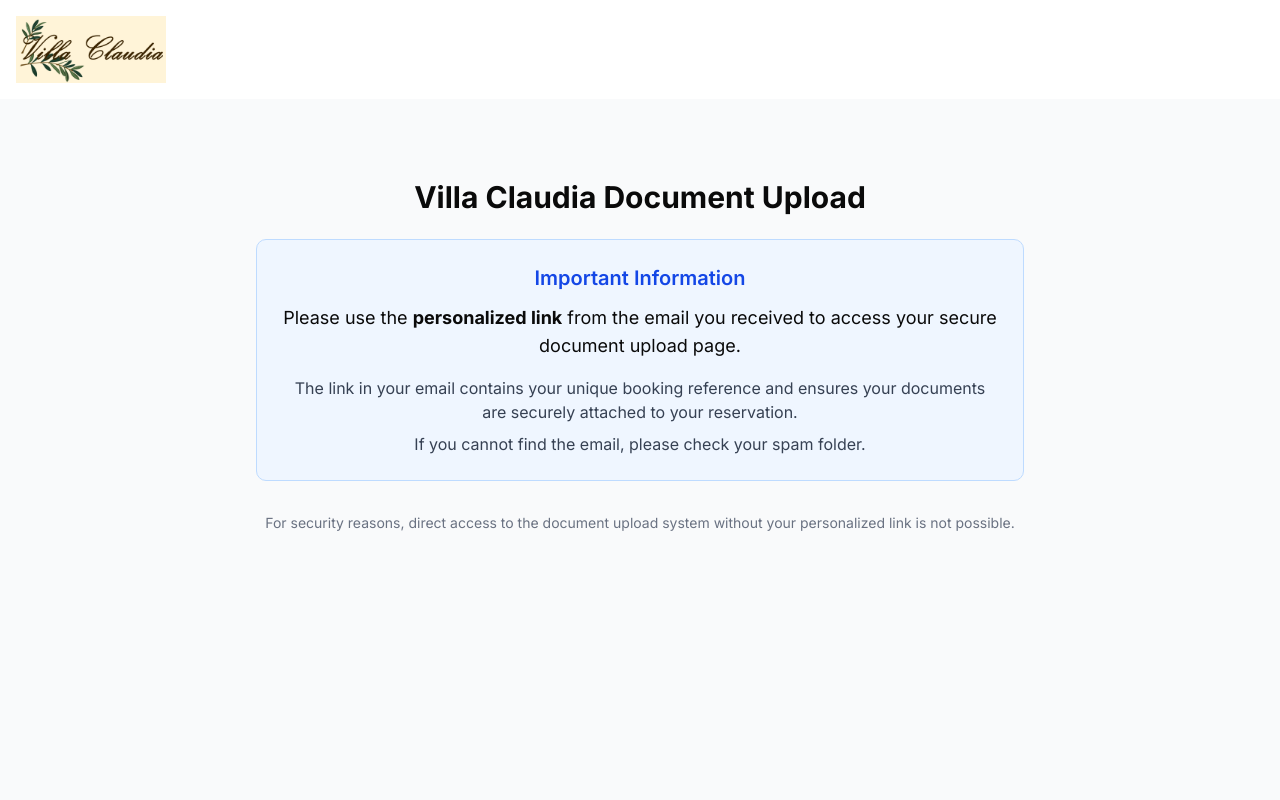
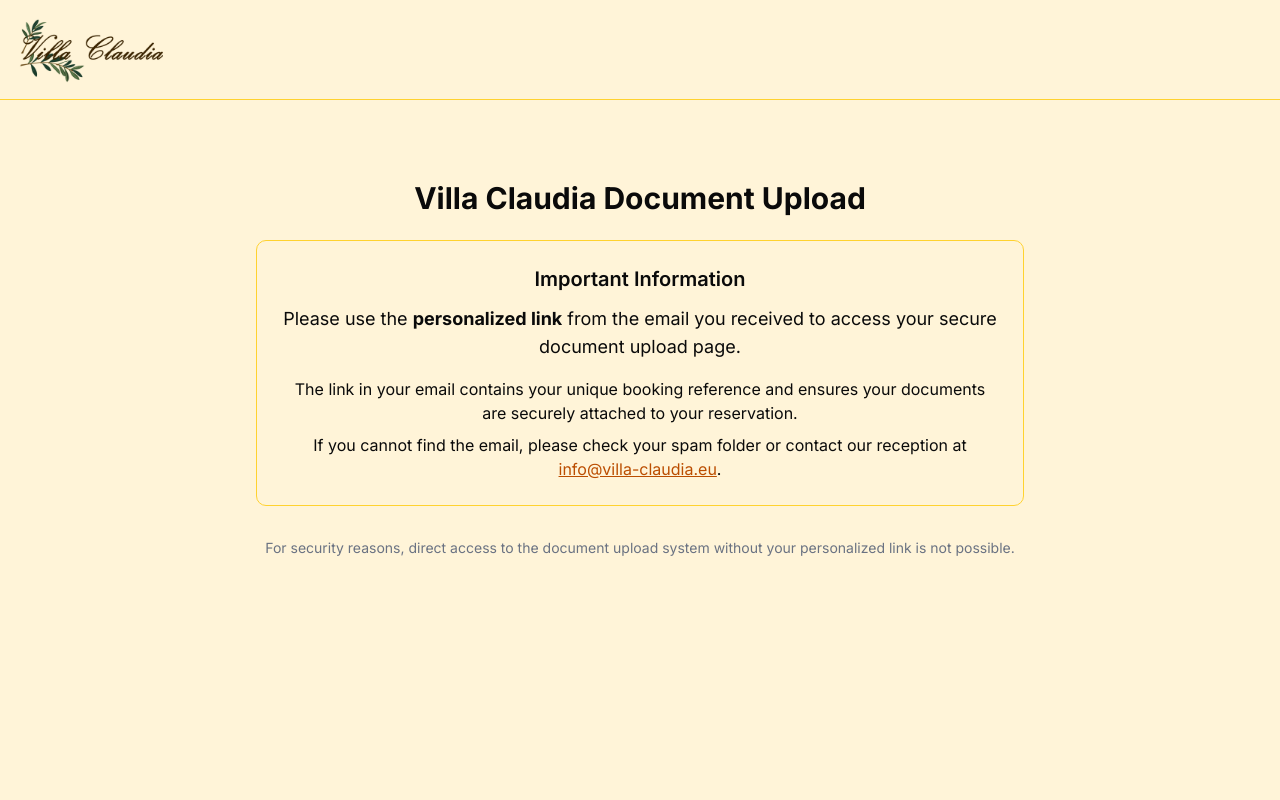
Before and after one commit to t-scheiber/villaclaudiaupload, a Next.js app: page /uploads in a window 1280 px wide. Shown: the top 800 px of the page. Built offline with nearby package versions, Linux system fonts and the light colour scheme.

Commit message:
Restyle header, footer and info boxes with an amber theme

```diff
--- a/app/layout.tsx
+++ b/app/layout.tsx
@@ -19,7 +19,7 @@ export default function RootLayout({
   return (
     <html lang="en">
       <body className={inter.className}>
-        <header className="bg-white p-4 shadow-sm">
+        <header className="bg-[#fff4d8] p-4 shadow-sm border-b border-amber-300">
           <div className="container mx-auto flex justify-between items-center">
             <Link href="/" className="flex items-center">
               <Image
@@ -33,7 +33,7 @@ export default function RootLayout({
           </div>
         </header>
         <main>{children}</main>
-        <footer className="bg-gray-100 p-4 text-center text-gray-600 text-sm mt-20">
+        <footer className="bg-[#fff4d8] p-4 text-center text-amber-800 text-sm mt-20 border-t border-amber-300">
           <p>© {new Date().getFullYear()} Villa Claudia. All rights reserved.</p>
           <p className="mt-1">Your documents are securely processed and stored.</p>
         </footer>
--- a/app/page.tsx
+++ b/app/page.tsx
@@ -3,15 +3,15 @@ export default function Home() {
     <div className="container mx-auto py-20">
       <div className="text-center max-w-3xl mx-auto">
         <h1 className="text-3xl font-bold mb-6">Villa Claudia Document Upload</h1>
-        <div className="bg-blue-50 border border-blue-200 rounded-lg p-6 mb-8">
-          <h2 className="text-xl font-semibold text-blue-700 mb-3">Important Information</h2>
+        <div className="bg-[#fff4d8] border border-amber-300 rounded-lg p-6 mb-8">
+          <h2 className="text-xl font-semibold mb-3">Important Information</h2>
           <p className="text-lg mb-4">
             Please use the <span className="font-bold">personalized link</span> from the email you received to access your secure document upload page.
           </p>
-          <p className="text-gray-700 mb-2">
+          <p className="mb-2">
             The link in your email contains your unique booking reference and ensures your documents are securely attached to your reservation.
           </p>
-          <p className="text-gray-700">
+          <p>
             If you cannot find the email, please check your spam folder.
           </p>
         </div>
--- a/app/uploads/layout.tsx
+++ b/app/uploads/layout.tsx
@@ -12,7 +12,7 @@ export default function DocumentsLayout({
   children: React.ReactNode;
 }>) {
   return (
-    <div className="min-h-screen bg-gray-50">
+    <div className="min-h-screen bg-[#fff4d8]">
       <main>{children}</main>
     </div>
   );
--- a/app/uploads/page.tsx
+++ b/app/uploads/page.tsx
@@ -3,16 +3,16 @@ export default function UploadsIndexPage() {
     <div className="container mx-auto py-20">
       <div className="text-center max-w-3xl mx-auto">
         <h1 className="text-3xl font-bold mb-6">Villa Claudia Document Upload</h1>
-        <div className="bg-blue-50 border border-blue-200 rounded-lg p-6 mb-8">
-          <h2 className="text-xl font-semibold text-blue-700 mb-3">Important Information</h2>
+        <div className="bg-[#fff4d8] border border-amber-300 rounded-lg p-6 mb-8">
+          <h2 className="text-xl font-semibold mb-3">Important Information</h2>
           <p className="text-lg mb-4">
             Please use the <span className="font-bold">personalized link</span> from the email you received to access your secure document upload page.
           </p>
-          <p className="text-gray-700 mb-2">
+          <p className="mb-2">
             The link in your email contains your unique booking reference and ensures your documents are securely attached to your reservation.
           </p>
-          <p className="text-gray-700">
-            If you cannot find the email, please check your spam folder.
+          <p>
+            If you cannot find the email, please check your spam folder or contact our reception at <a href="mailto:info@villa-claudia.eu" className="text-amber-700 underline">info@villa-claudia.eu</a>.
           </p>
         </div>
         <p className="text-sm text-gray-500">
--- a/components/ui/file-upload.tsx
+++ b/components/ui/file-upload.tsx
@@ -135,7 +135,7 @@ export function FileUpload({
       <div
         className={cn(
           "border-2 border-dashed rounded-lg p-6 transition-colors",
-          isDragging ? "border-blue-500 bg-blue-50" : "border-gray-300 hover:border-blue-400",
+          isDragging ? "border-amber-500 bg-[#fff4d8]" : "border-amber-300 hover:border-amber-400",
         )}
         onDragEnter={handleDragEnter}
         onDragLeave={handleDragLeave}
@@ -143,13 +143,13 @@ export function FileUpload({
         onDrop={handleDrop}
       >
         <div className="text-center">
-          <Upload className="mx-auto h-12 w-12 text-gray-400" />
+          <Upload className="mx-auto h-12 w-12 text-amber-600" />
           <div className="mt-4">
-            <label htmlFor="file-upload" className="cursor-pointer text-blue-600 hover:text-blue-800 font-medium">
+            <label htmlFor="file-upload" className="cursor-pointer text-amber-700 hover:text-amber-800 font-medium">
               Click to upload
             </label>{" "}
-            <span className="text-gray-500">or drag and drop</span>
-            <p className="text-xs text-gray-500 mt-1">
+            <span className="text-amber-600">or drag and drop</span>
+            <p className="text-xs text-amber-600 mt-1">
               {acceptedFileTypes.map(type => type.split("/")[1]).join(", ")} up to {maxSizeInMB}MB (max {maxFiles} files)
             </p>
             <input
@@ -168,15 +168,15 @@ export function FileUpload({
       {files.length > 0 && (
         <div className="mt-4 space-y-2">
           {files.map((file, index) => (
-            <div key={index} className="flex items-center p-2 bg-gray-50 border border-gray-200 rounded">
-              <File size={20} className="text-gray-500 mr-2" />
+            <div key={index} className="flex items-center p-2 bg-[#fff4d8] border border-amber-300 rounded">
+              <File size={20} className="text-amber-700 mr-2" />
               <span className="flex-1 truncate">{file.name}</span>
-              <span className="text-xs text-gray-500 mx-2">
+              <span className="text-xs text-amber-700 mx-2">
                 {(file.size / 1024 / 1024).toFixed(2)} MB
               </span>
               <button
                 onClick={() => removeFile(index)}
-                className="p-1 text-gray-500 hover:text-red-500"
+                className="p-1 text-amber-500 hover:text-red-500"
               >
                 <X size={16} />
               </button>
```
